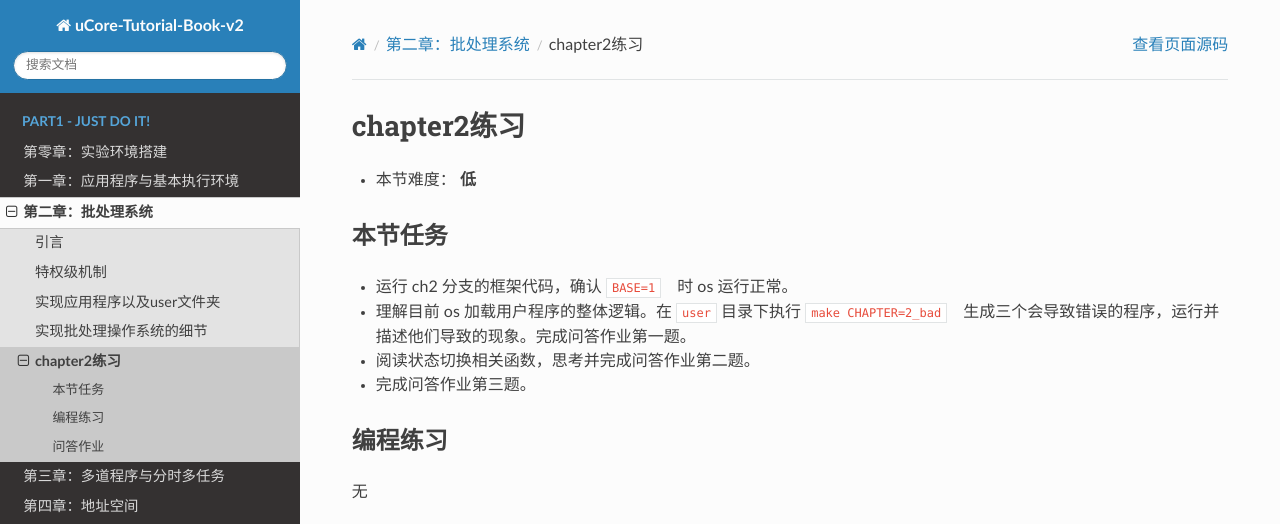
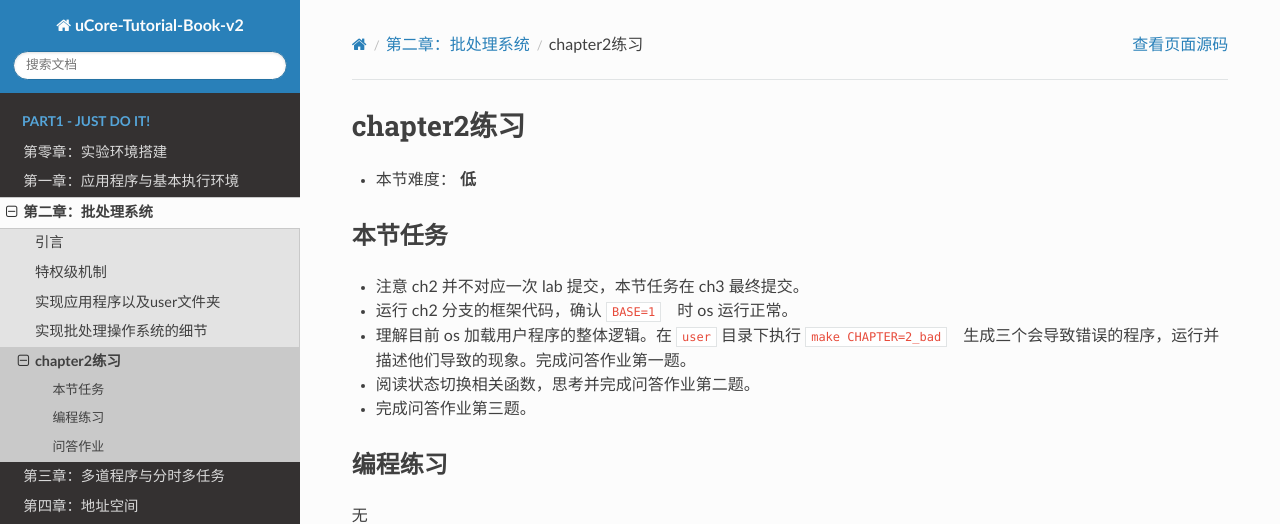
Before and after one commit to LearningOS/uCore-Tutorial-Guide-2022S, a Sphinx documentation site: the page built from source/chapter2/4exercise.rst, in a window 1280 px wide and 900 px high, cut to the strip 0-524 px from the top of the window. Built offline with Sphinx 7.4.7 and the Read the Docs theme 2.0.0, drawn with Linux system fonts in a browser that asks for light colours; pages that are not in the unit, such as notebooks, are missing from menus.

```diff
--- a/source/chapter1/4exercise.rst
+++ b/source/chapter1/4exercise.rst
@@ -9,6 +9,7 @@
 
 本节任务
 -------------------------------
+- 注意 ch1 并不对应一次 lab 提交，本节任务在 ch3 最终提交。
 - 运行 ch1 分支的代码。
 - 结合实验指导书，掌握代码的基本结构。
 - 自学 ``.ld`` ``makefile`` 两个格式文件的基本使用方法。能够基本读懂 os/kernel.ld 和 Makefile。
--- a/source/chapter2/4exercise.rst
+++ b/source/chapter2/4exercise.rst
@@ -9,6 +9,7 @@
 
 本节任务
 -----------------------------------
+- 注意 ch2 并不对应一次 lab 提交，本节任务在 ch3 最终提交。
 - 运行 ch2 分支的框架代码，确认 ``BASE=1``　时 os 运行正常。
 - 理解目前 os 加载用户程序的整体逻辑。在 ``user`` 目录下执行 ``make CHAPTER=2_bad``　生成三个会导致错误的程序，运行并描述他们导致的现象。完成问答作业第一题。
 - 阅读状态切换相关函数，思考并完成问答作业第二题。
--- a/source/chapter3/5exercise.rst
+++ b/source/chapter3/5exercise.rst
@@ -1,10 +1,11 @@
 chapter3练习
 =======================================
 
-- 本节难度： 第一次变成作业，没那么轻松了
+- 本节难度：编程试水
 
 本章任务
 -----------------------------------------------------
+- 注意本节任务最终对应一次 lab 提交。
 - 老规矩，先 `make test BASE=1` 看下啥情况。
 - 理解框架的多任务加载机制，了解此时用户和内核的大概内存布局。在此基础上，实现本章编程作业(1)更安全的 sys_write。
 - 理解框架的调度机制，尤其要搞明白时钟中断的处理机制以及 yield 之后下一个进程的选择。在次基础上，完成本节的编程作业(2)stride 调度算法。
@@ -64,6 +65,7 @@
 完成之后你需要调整框架的代码调度机制，是的可以设置不同进程优先级之后可以按照 stride 算法进行调度。实现正确后，代码应该能够通过用户测例 ch3t_stride*。使用 ``make test CHAPTER=3t`` 来测试测试你的实现是否正确，如果正确,ch3t_stride[x] 最终输出的 priority 和 exitcode 应该大致成正比，由于我们的时间片比较粗糙，qemu 的模拟也不是十分准确，我们最终的 CI 测试会允许最大 30% 的误差。
 
 实现 tips:
+
 - 你应该给 proc 结构体加入新的字段来支持优先级。
 - 我们的测例运行时间不很长，不要求处理 stride 的溢出（详见问答作业，当然处理了更好）。
 - 为了减少整数除的误差，BIG_STRIDE 一般需要很大，但测例中的优先级都是 2 的整数次幂，结合第二点，BIG_STRIDE不需要太大，65536 是一个不错的数字。
```
Also changed, not shown: other parts of source/chapter3/5exercise.rst (+1 -1 lines).
